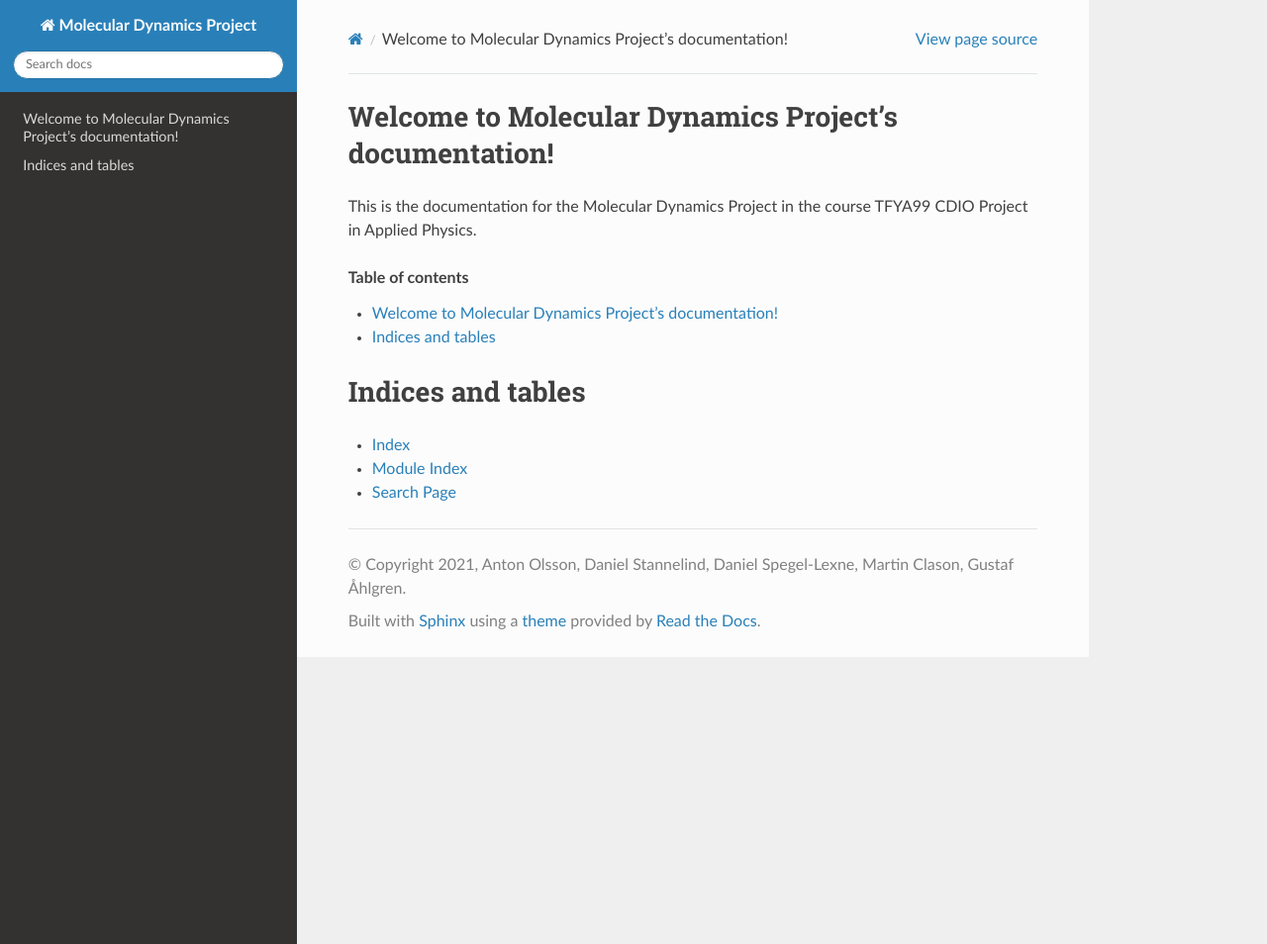
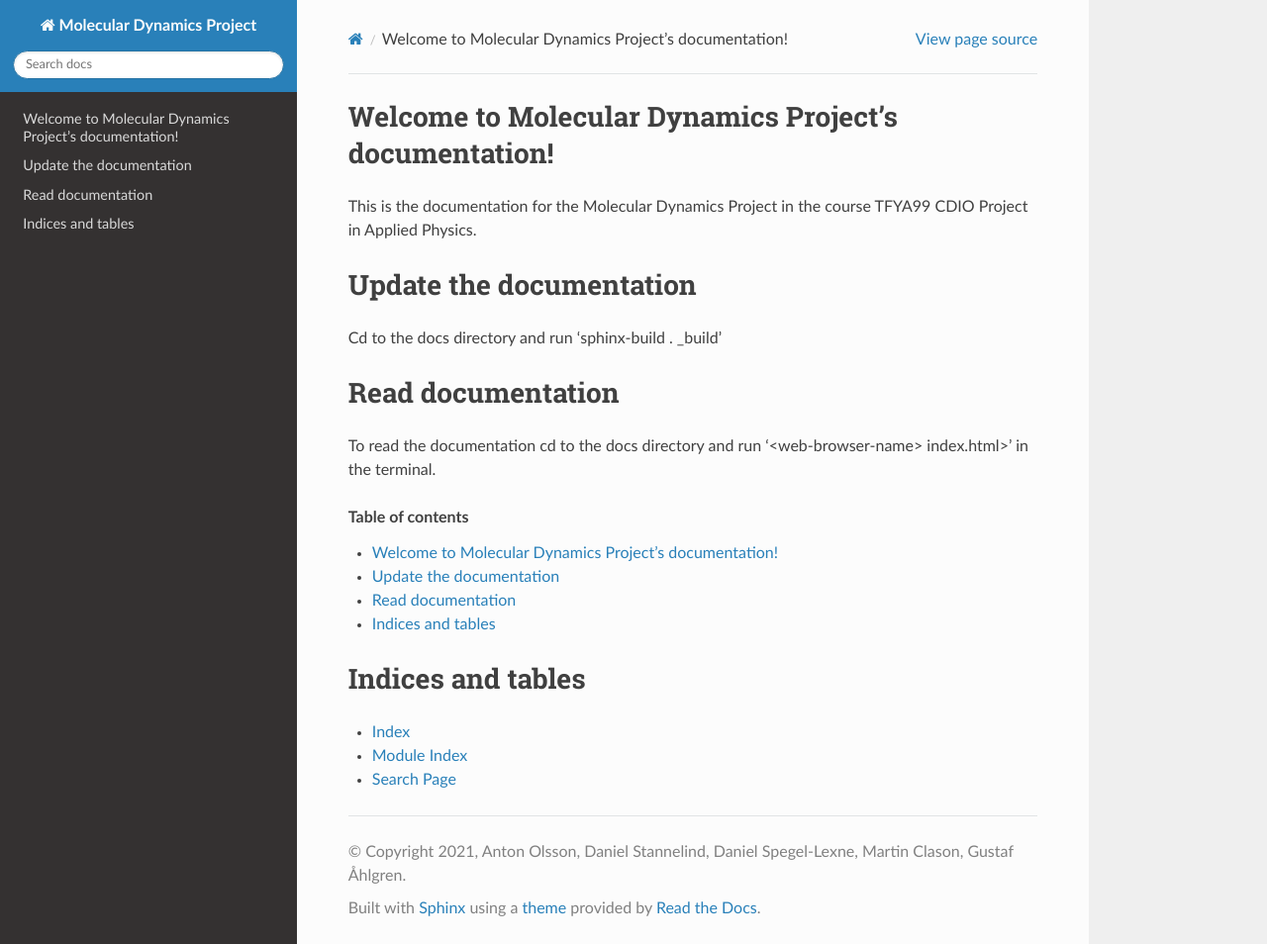
Before and after one commit to martinclason/Molecular-Dynamics-Project, a Sphinx documentation site: the page built from docs/index.rst, in a window 1280 px wide and 954 px high. Shown: the whole window at 99% size. Built offline with Sphinx 7.4.7 and the Read the Docs theme 2.0.0, drawn with Linux system fonts in a browser that asks for light colours.

Commit message:
Adds documentatation

```diff
--- a/docs/index.rst
+++ b/docs/index.rst
@@ -13,6 +13,15 @@
 This is the documentation for the Molecular Dynamics Project in the course
 TFYA99 CDIO Project in Applied Physics.
 
+Update the documentation
+========================
+Cd to the docs directory and run 'sphinx-build . _build'
+
+Read documentation
+==================
+To read the documentation cd to the docs directory and run
+'<web-browser-name> index.html>' in the terminal.
+
 .. contents:: Table of contents
 
 Indices and tables
--- a/main.py
+++ b/main.py
@@ -27,7 +27,7 @@
 in the terminal since some machines cannot run the current version of ASAP which
 is used in this project. """
 
-# # Adds parser so user can choose if to use asap or not with flags from terminal
+# Adds parser so user can choose if to use asap or not with flags from terminal
 
 parser = argparse.ArgumentParser()
 
```
